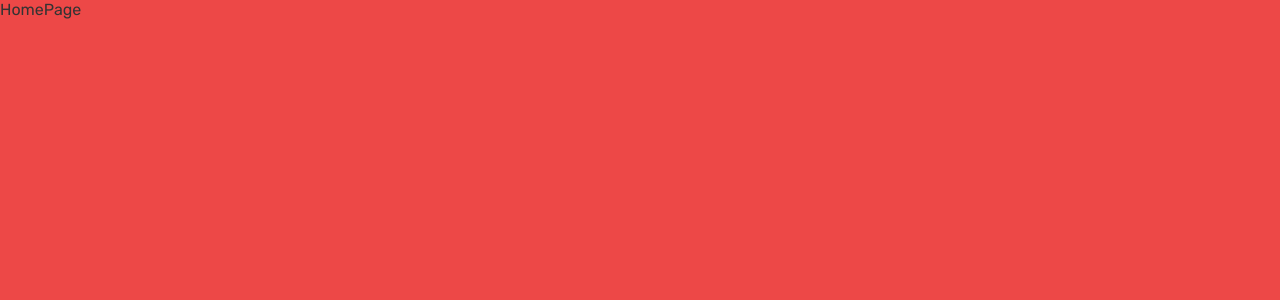
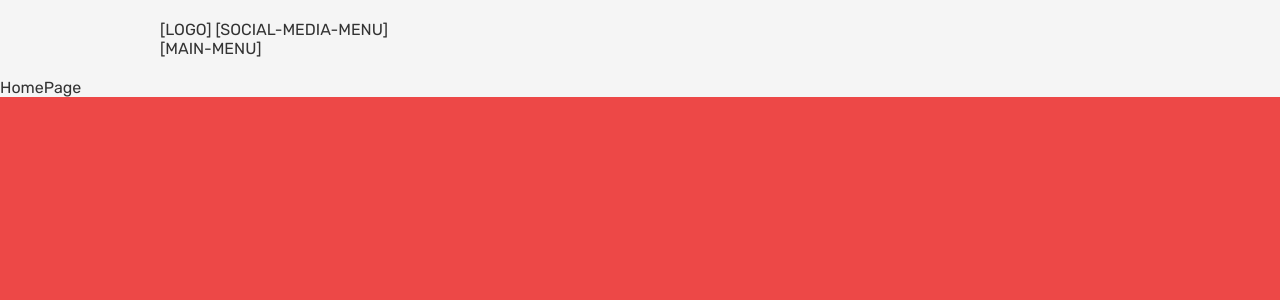
Before and after one commit to luisangelsalcedo/web-conamat, a React (Vite) app: page / in a window 1280 px wide. Shown: the top 300 px of the page. Built offline with nearby package versions, Linux system fonts and the light colour scheme.

Commit message:
feat: Add Header Component in mainLayout

```diff
--- a/src/components/molecules/header/Header.tsx
+++ b/src/components/molecules/header/Header.tsx
@@ -1,10 +1,13 @@
+import { Container } from '@/components/atoms';
 import './header.scss';
 
 export function Header() {
   return (
     <header className='header'>
-      <div className='header-top'>[LOGO] [SOCIAL-MEDIA-MENU]</div>
-      [MAIN-MENU]
+      <Container>
+        <div className='header-top'>[LOGO] [SOCIAL-MEDIA-MENU]</div>
+        <div>[MAIN-MENU]</div>
+      </Container>
     </header>
   );
 }
--- /dev/null
+++ b/src/components/molecules/index.ts
@@ -0,0 +1 @@
+export { Header } from './header/Header';
--- a/src/layout/MainLayout.tsx
+++ b/src/layout/MainLayout.tsx
@@ -1,9 +1,15 @@
+import { Header } from '@/components/molecules';
 import { Outlet } from 'react-router-dom';
+import './main-layout.scss';
 
 export function MainLayout() {
   return (
     <div className='layout'>
-      <Outlet />
+      <Header />
+
+      <section>
+        <Outlet />
+      </section>
     </div>
   );
 }
--- a/src/layout/main-layout.scss
+++ b/src/layout/main-layout.scss
@@ -3,10 +3,3 @@
 .layout{
     background-color: $bg-100;
 }
-
-.container{
-    position: relative;
-    max-width:60rem;
-    padding: 0 1rem;
-    margin: auto;
-}
```
